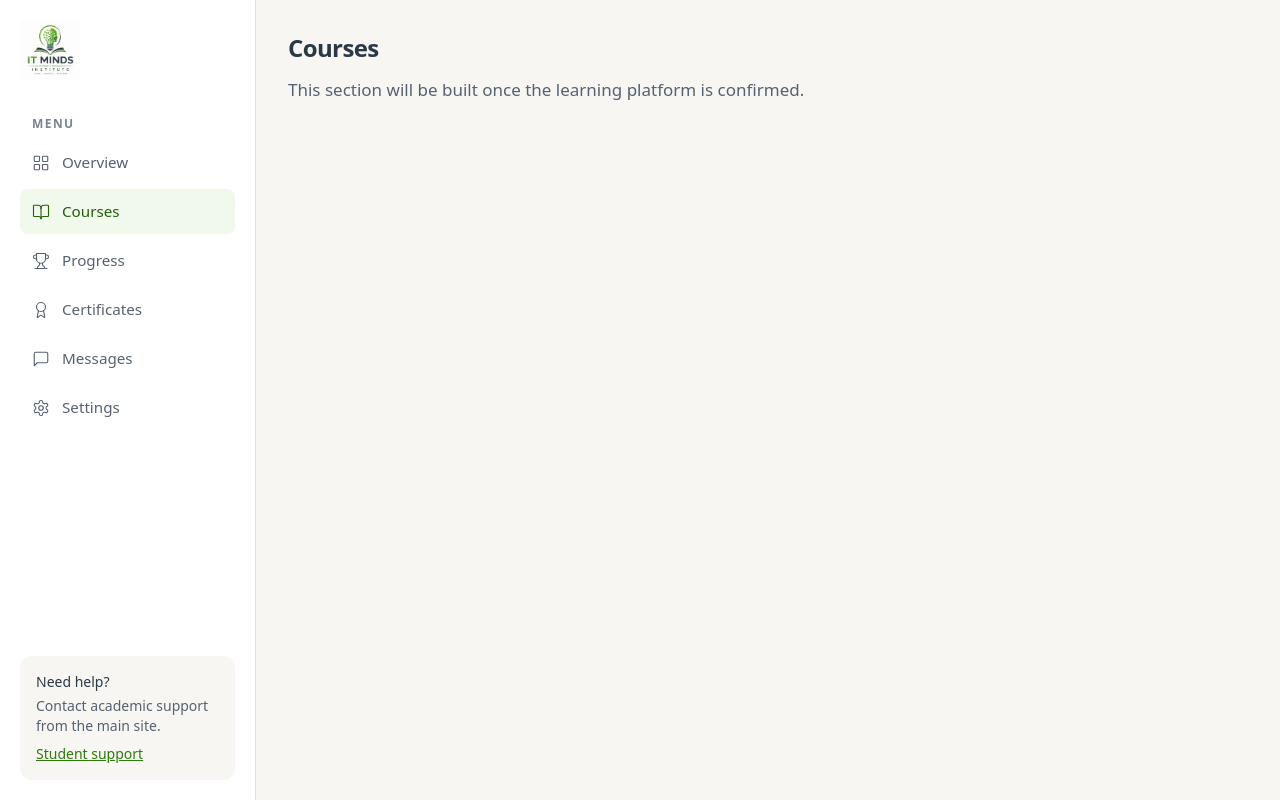
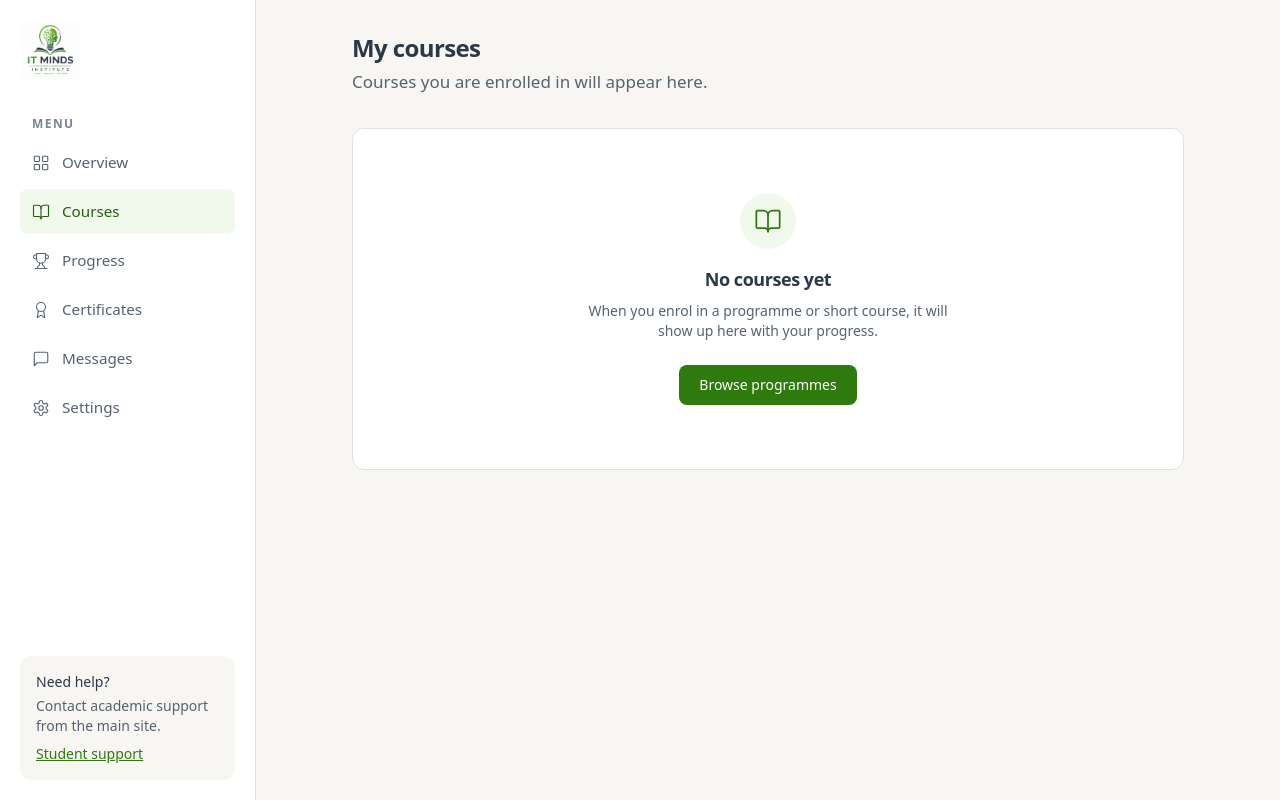
Before and after one commit to Katlego2LO/itminds-website, a Next.js app: page /dashboard/courses in a window 1280 px wide. Built offline with nearby package versions, Linux system fonts and the light colour scheme; no server answers.

Commit message:
feat: dashboard empty states for courses, progress, certificates and messages

```diff
--- a/app/(app)/dashboard/certificates/page.tsx
+++ b/app/(app)/dashboard/certificates/page.tsx
@@ -1,14 +1,39 @@
 import type { Metadata } from "next";
+import { Award } from "lucide-react";
 
-export const metadata: Metadata = { title: "Certificates", robots: { index: false } };
+export const metadata: Metadata = {
+  title: "Certificates",
+  robots: { index: false },
+};
 
 export default function CertificatesPage() {
+  // Placeholder – will be filled from completed courses / admin
+  const certificates: { id: string; title: string; issuedAt: string }[] = [];
+
   return (
-    <div className="p-5 sm:p-8">
-      <h1 className="text-2xl">Certificates</h1>
-      <p className="mt-3 text-ink-muted">
-        This section will be built once the learning platform is confirmed.
-      </p>
+    <div className="mx-auto max-w-4xl space-y-8 p-5 sm:p-8">
+      <div>
+        <h1 className="text-2xl font-bold text-slate-brand">Certificates</h1>
+        <p className="mt-1 text-ink-muted">
+          Certificates you earn will be available to download here.
+        </p>
+      </div>
+
+      {certificates.length === 0 ? (
+        <div className="rounded-card border border-line bg-white px-6 py-16 text-center">
+          <div className="mx-auto mb-4 grid h-14 w-14 place-items-center rounded-full bg-brand-50 text-brand-700">
+            <Award size={28} strokeWidth={1.5} />
+          </div>
+          <h2 className="text-lg font-semibold text-slate-brand">No certificates yet</h2>
+          <p className="mx-auto mt-2 max-w-sm text-sm text-ink-muted">
+            Complete a programme or short course to earn your first certificate.
+          </p>
+        </div>
+      ) : (
+        <ul className="grid gap-4 sm:grid-cols-2">
+          {/* Real certificate cards will go here later */}
+        </ul>
+      )}
     </div>
   );
 }
--- a/app/(app)/dashboard/courses/page.tsx
+++ b/app/(app)/dashboard/courses/page.tsx
@@ -1,14 +1,47 @@
 import type { Metadata } from "next";
+import Link from "next/link";
+import { BookOpen } from "lucide-react";
 
-export const metadata: Metadata = { title: "Courses", robots: { index: false } };
+export const metadata: Metadata = {
+  title: "Courses",
+  robots: { index: false },
+};
 
 export default function CoursesPage() {
+  // Placeholder – will be replaced by real enrolments from Supabase / admin
+  const courses: { id: string; title: string; faculty: string; progress: number }[] = [];
+
   return (
-    <div className="p-5 sm:p-8">
-      <h1 className="text-2xl">Courses</h1>
-      <p className="mt-3 text-ink-muted">
-        This section will be built once the learning platform is confirmed.
-      </p>
+    <div className="mx-auto max-w-4xl space-y-8 p-5 sm:p-8">
+      <div>
+        <h1 className="text-2xl font-bold text-slate-brand">My courses</h1>
+        <p className="mt-1 text-ink-muted">
+          Courses you are enrolled in will appear here.
+        </p>
+      </div>
+
+      {courses.length === 0 ? (
+        <div className="rounded-card border border-line bg-white px-6 py-16 text-center">
+          <div className="mx-auto mb-4 grid h-14 w-14 place-items-center rounded-full bg-brand-50 text-brand-700">
+            <BookOpen size={28} strokeWidth={1.5} />
+          </div>
+          <h2 className="text-lg font-semibold text-slate-brand">No courses yet</h2>
+          <p className="mx-auto mt-2 max-w-sm text-sm text-ink-muted">
+            When you enrol in a programme or short course, it will show up here with your
+            progress.
+          </p>
+          <Link
+            href="/it-school"
+            className="mt-6 inline-flex h-10 items-center justify-center rounded-lg bg-brand-700 px-5 text-sm font-medium text-white hover:bg-brand-800"
+          >
+            Browse programmes
+          </Link>
+        </div>
+      ) : (
+        <ul className="grid gap-4 sm:grid-cols-2">
+          {/* Real course cards will go here later */}
+        </ul>
+      )}
     </div>
   );
 }
--- a/app/(app)/dashboard/messages/page.tsx
+++ b/app/(app)/dashboard/messages/page.tsx
@@ -1,14 +1,39 @@
 import type { Metadata } from "next";
+import { MessageSquare } from "lucide-react";
 
-export const metadata: Metadata = { title: "Messages", robots: { index: false } };
+export const metadata: Metadata = {
+  title: "Messages",
+  robots: { index: false },
+};
 
 export default function MessagesPage() {
+  // Placeholder – will be connected to messaging / notifications later
+  const messages: { id: string; subject: string; preview: string; date: string }[] = [];
+
   return (
-    <div className="p-5 sm:p-8">
-      <h1 className="text-2xl">Messages</h1>
-      <p className="mt-3 text-ink-muted">
-        This section will be built once the learning platform is confirmed.
-      </p>
+    <div className="mx-auto max-w-4xl space-y-8 p-5 sm:p-8">
+      <div>
+        <h1 className="text-2xl font-bold text-slate-brand">Messages</h1>
+        <p className="mt-1 text-ink-muted">
+          Messages from the institute and your instructors will appear here.
+        </p>
+      </div>
+
+      {messages.length === 0 ? (
+        <div className="rounded-card border border-line bg-white px-6 py-16 text-center">
+          <div className="mx-auto mb-4 grid h-14 w-14 place-items-center rounded-full bg-brand-50 text-brand-700">
+            <MessageSquare size={28} strokeWidth={1.5} />
+          </div>
+          <h2 className="text-lg font-semibold text-slate-brand">No messages yet</h2>
+          <p className="mx-auto mt-2 max-w-sm text-sm text-ink-muted">
+            When the institute or a lecturer sends you a message, it will show up here.
+          </p>
+        </div>
+      ) : (
+        <ul className="divide-y divide-line rounded-card border border-line bg-white">
+          {/* Real message rows will go here later */}
+        </ul>
+      )}
     </div>
   );
 }
--- a/app/(app)/dashboard/progress/page.tsx
+++ b/app/(app)/dashboard/progress/page.tsx
@@ -1,14 +1,31 @@
 import type { Metadata } from "next";
+import { BarChart3 } from "lucide-react";
 
-export const metadata: Metadata = { title: "Progress", robots: { index: false } };
+export const metadata: Metadata = {
+  title: "Progress",
+  robots: { index: false },
+};
 
 export default function ProgressPage() {
   return (
-    <div className="p-5 sm:p-8">
-      <h1 className="text-2xl">Progress</h1>
-      <p className="mt-3 text-ink-muted">
-        This section will be built once the learning platform is confirmed.
-      </p>
+    <div className="mx-auto max-w-4xl space-y-8 p-5 sm:p-8">
+      <div>
+        <h1 className="text-2xl font-bold text-slate-brand">Progress</h1>
+        <p className="mt-1 text-ink-muted">
+          Track how far you have come across your courses.
+        </p>
+      </div>
+
+      <div className="rounded-card border border-line bg-white px-6 py-16 text-center">
+        <div className="mx-auto mb-4 grid h-14 w-14 place-items-center rounded-full bg-brand-50 text-brand-700">
+          <BarChart3 size={28} strokeWidth={1.5} />
+        </div>
+        <h2 className="text-lg font-semibold text-slate-brand">No progress to show yet</h2>
+        <p className="mx-auto mt-2 max-w-sm text-sm text-ink-muted">
+          Once you start learning, your completion rates, streaks and milestones will
+          appear here.
+        </p>
+      </div>
     </div>
   );
 }
```
